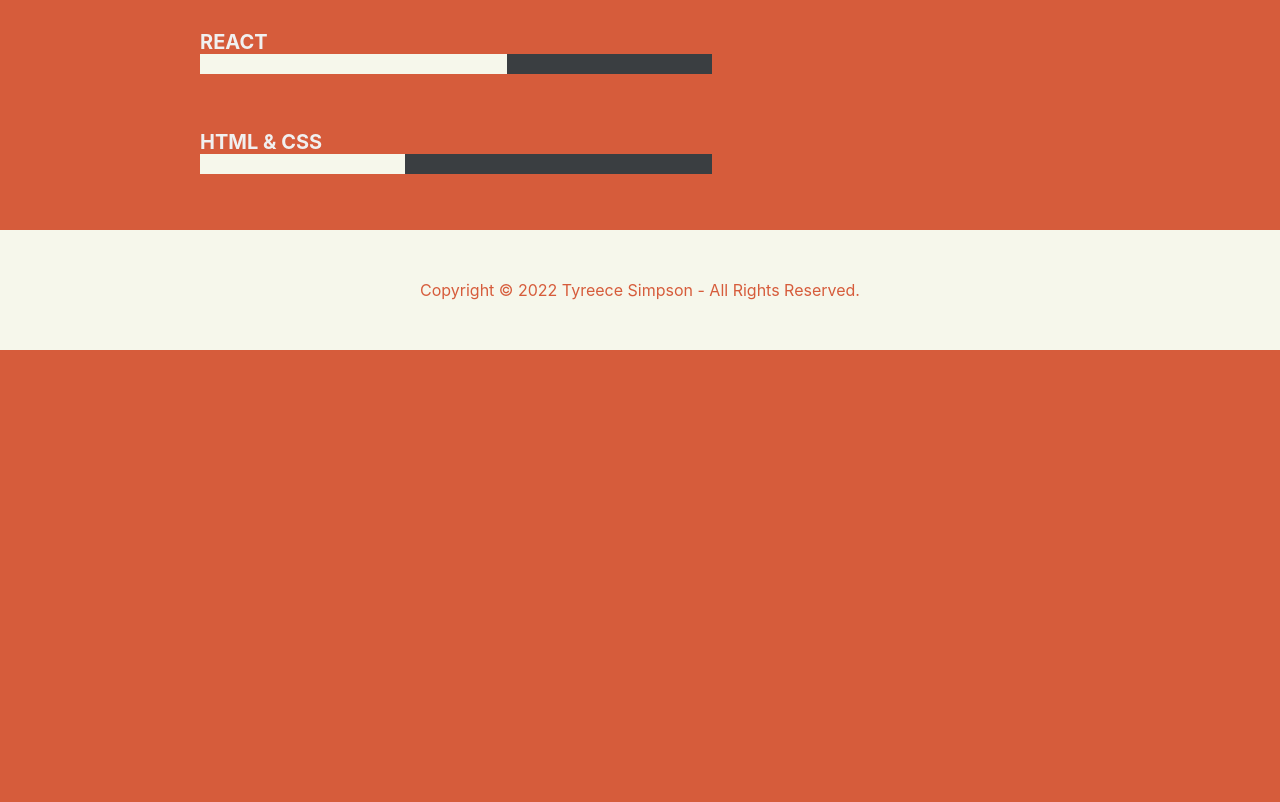
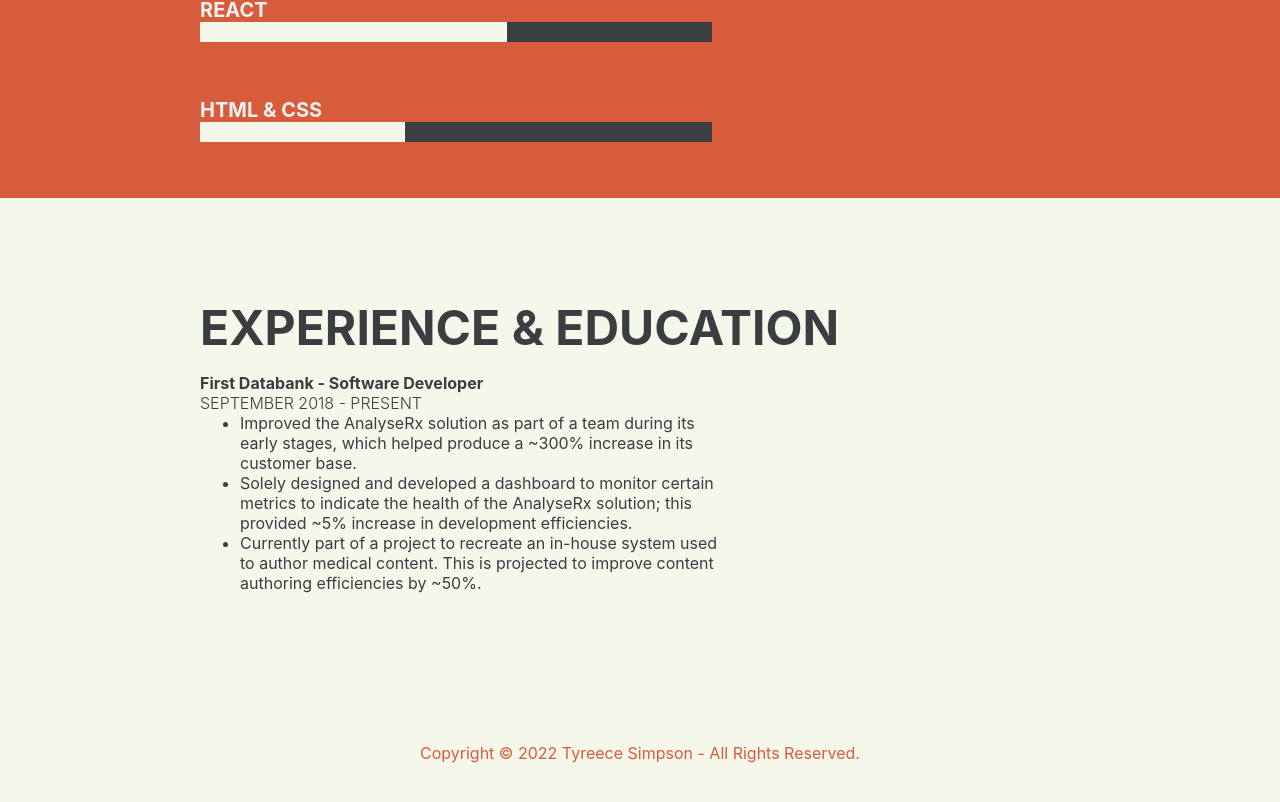
Before and after one commit to Tyreece-Jay/portfolio, a React (Create React App) app: page / in a window 1280 px wide. Shown: the part 1536-2338 px from the top of the page. Before the commit the page ends 1886 px from the top, so only its background shows below. Built offline with nearby package versions, Linux system fonts and the light colour scheme.

Commit message:
Added experience section

```diff
--- a/src/app.styles.css
+++ b/src/app.styles.css
@@ -55,13 +55,13 @@
   padding-right: 200px;
   display: grid;
   grid-template-areas:
-  "header icons"
-  "text icons";
+  "abouttitle icons"
+  "abouttext icons";
   align-items: center;
 }
 
-.About-header {
-  grid-area: header;
+.About-title {
+  grid-area: abouttitle;
   font-size: calc(48px);
   color: #3A3E41;
   background-color: #F6F7EB;
@@ -69,7 +69,7 @@
 }
 
 .About-text {
-  grid-area: text;
+  grid-area: abouttext;
   background-color: #F6F7EB;
   width: 60%;
   font-size: calc(16px);
@@ -117,6 +117,49 @@
   margin: 0;
 }
 
+.Experience {
+  background-color: #F6F7EB;
+  color: #3A3E41;
+  padding: 100px;
+  padding-left: 200px;
+  padding-right: 200px;
+  display: grid;
+  grid-template-areas:
+  "experiencetitle image"
+  "experiencetext image";
+  align-items: center;
+}
+
+.Experience-title {
+  grid-area: experiencetitle;
+  font-size: calc(48px);
+  color: #3A3E41;
+  background-color: #F6F7EB;
+  margin: 0;
+  margin-bottom: 16px;
+}
+
+.Experience-text, p {
+  grid-area: experiencetext;
+  background-color: #F6F7EB;
+  width: 60%;
+  font-size: calc(16px);
+  margin: 0;
+}
+
+.Place {
+  font-weight: bold;
+}
+
+.Dates {
+  font-weight: 300;
+}
+
+ul, li {
+  background-color: #F6F7EB;
+  margin: 0;
+}
+
 footer {
   padding: 50px;
   color: #D65C3B;
--- a/src/app.tsx
+++ b/src/app.tsx
@@ -23,13 +23,31 @@ export default function App() {
         <img src={Downarrow} alt="down arrow" className="Down-arrow" />
       </header>
       <body>
-        <div className="About" >
-        <h3 className="About-header">ABOUT</h3>
+        <div className="About">
+          <h3 className="About-title">ABOUT</h3>
           <p className="About-text" aria-label='about text'>Constantly sharpening my knowledge as a full-stack developer whilst having a real passion for UI/UX design and innovation. My curios and inquisitive mindset translates extremely well to software engineering and has allowed me to become the proficient software developer I am today. Well versed in TypeScript, React, C#, .NetCore, whilst also having limited knowledge in many more.</p>
-          <Icons/>
+          <Icons />
         </div>
-        <Skills/>
+        <Skills />
       </body>
+      <div className="Experience">
+        <h3 className="Experience-title">EXPERIENCE & EDUCATION</h3>
+        <div className="Experience-text">
+          <p className="Place">First Databank - Software Developer</p>
+          <p className="Dates">SEPTEMBER 2018 - PRESENT</p>
+          <ul aria-label='experience text'>
+            <li>
+            Improved the AnalyseRx solution as part of a team during its early stages, which helped produce a ~300% increase in its customer base.
+            </li>
+            <li>
+            Solely designed and developed a dashboard to monitor certain metrics to indicate the health of the AnalyseRx solution; this provided ~5% increase in development efficiencies.
+            </li>
+            <li>
+            Currently part of a project to recreate an in-house system used to author medical content. This is projected to improve content authoring efficiencies by ~50%.
+            </li>
+          </ul>
+        </div>
+      </div>
       <footer>
         Copyright © 2022 Tyreece Simpson - All Rights Reserved.
       </footer>
--- a/src/specs/app.page.tsx
+++ b/src/specs/app.page.tsx
@@ -16,9 +16,13 @@ export const page = {
     get githublink() { return elements.label("github link") },
     get email() { return elements.alt("Email") },
     get downarrow() { return elements.alt("down arrow") },
-    get aboutheader() { return elements.text("ABOUT") },
+    get abouttitle() { return elements.text("ABOUT") },
     get abouttext() { return elements.label("about text") },
     get skillstitle() { return elements.text("PROFESSIONAL SKILLS") },
+    get experiencetitle() { return elements.text("EXPERIENCE & EDUCATION") },
+    get experienceplace() { return elements.text("First Databank - Software Developer") },
+    get experiencedates() { return elements.text("SEPTEMBER 2018 - PRESENT") },
+    get experiencetext() { return elements.label("experience text") },
     get footertext() { return elements.text("Copyright © 2022 Tyreece Simpson - All Rights Reserved.") },
 
     skillname(text: string) {return elements.text(text)},
```
Also changed, not shown: src/specs/app.steps.ts (+18 -2 lines), 1 other file (tests, documents, lock files or other folders).
